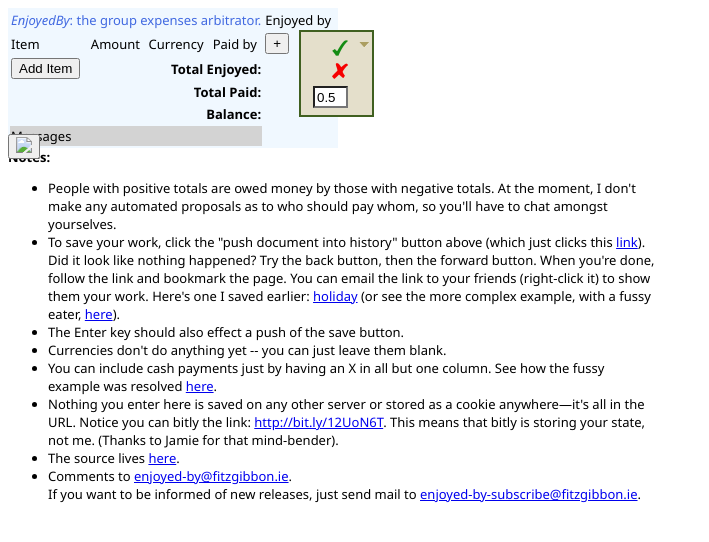
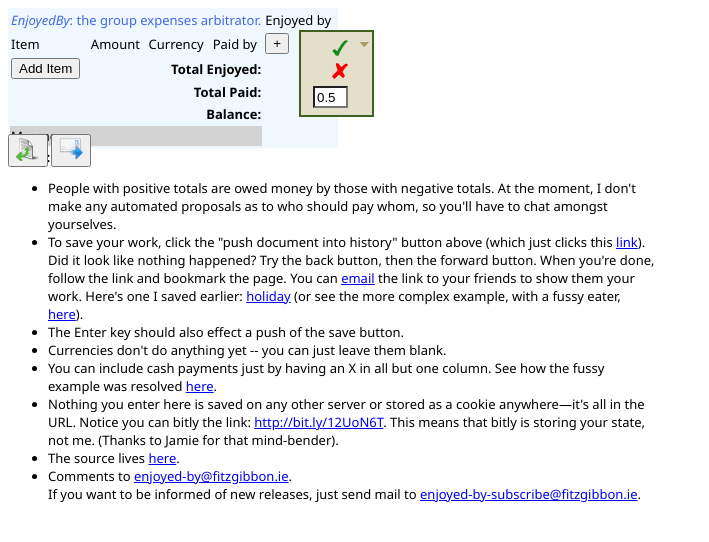
Before and after one commit to awf/enjoyed-by, a plain HTML site: page EnjoyedBy/index.html in a window 1280 px wide. Shown: the whole page, without its empty margins (0-709 px from the left). Drawn offline with Linux system fonts and the light colour scheme.

Commit message:
unfinished mailto link

```diff
--- a/EnjoyedBy/index.html
+++ b/EnjoyedBy/index.html
@@ -16,7 +16,12 @@
         <button type="submit"
             title="This is how you save, see below."
             onclick="elt('save_link').click()">
-            <img src="images/text-x-generic.png" height="24" />
+            <img src="images/push-history.png" height="24" />
+        </button>
+        <button type="submit"
+            title="Mail this to your buddies."
+            onclick="elt('mail_link').click()">
+            <img src="images/mail-forward.png" height="24" />
         </button>
     </div>
     <input type="hidden" value="$Id$"/>
@@ -71,7 +76,7 @@
         <li>
             To save your work, click the "push document into history" button above (which just clicks this <a id="save_link" href="#">link</a>).
             Did it look like nothing happened?  Try the back button, then the forward button.  When you're done, follow the link and bookmark the page.
-            You can email the link to your friends (right-click it) to show them your work.
+            You can <a id='mail_link' href="mailto:?subject=Accounts from EnjoyedBy&body=URL">email</a> the link to your friends to show them your work.
             Here's one I saved earlier: <a href="index.html?person0=Mr%20Clarkson&person1=Ms%20McCartney&person2=Fr%20Mathew&item0=Luxury%20holiday%20cottage&amt0=250.00&cur0=&payer0=Mr%20Clarkson&prop0_0=1&prop0_1=1&prop0_2=1&item1=Beef%20fillet&amt1=50.00&cur1=&payer1=Mr%20Clarkson&prop1_0=1&prop1_1=0&prop1_2=1&item2=Fine%20wines&amt2=6.99&cur2=&payer2=Ms%20McCartney&prop2_0=1&prop2_1=1&prop2_2=0&item3=Train%20fares%20x2&amt3=83.50&cur3=&payer3=Ms%20McCartney&prop3_0=0&prop3_1=1&prop3_2=1&">holiday</a>
             (or see the more complex example, with a fussy eater, <a href="index.html?person0=Mr%20Clarkson&person1=Ms%20McCartney&person2=Fr%20Mathew&item0=Luxury%20holiday%20cottage&amt0=250.00&cur0=&payer0=Mr%20Clarkson&prop0_0=1&prop0_1=1&prop0_2=1&item1=Beef%20fillet&amt1=50.00&cur1=&payer1=Mr%20Clarkson&prop1_0=1&prop1_1=0&prop1_2=1&item2=Fine%20wines&amt2=6.99&cur2=&payer2=Ms%20McCartney&prop2_0=1&prop2_1=1&prop2_2=0&item3=Train%20fares%20x2&amt3=83.50&cur3=&payer3=Ms%20McCartney&prop3_0=0&prop3_1=1&prop3_2=1&item4=Lentils&amt4=2.13&cur4=&payer4=Fr%20Mathew&prop4_0=0.5&prop4_1=1&prop4_2=1&">here</a>).
 </li>
```
Also changed, not shown: 1 other file.
